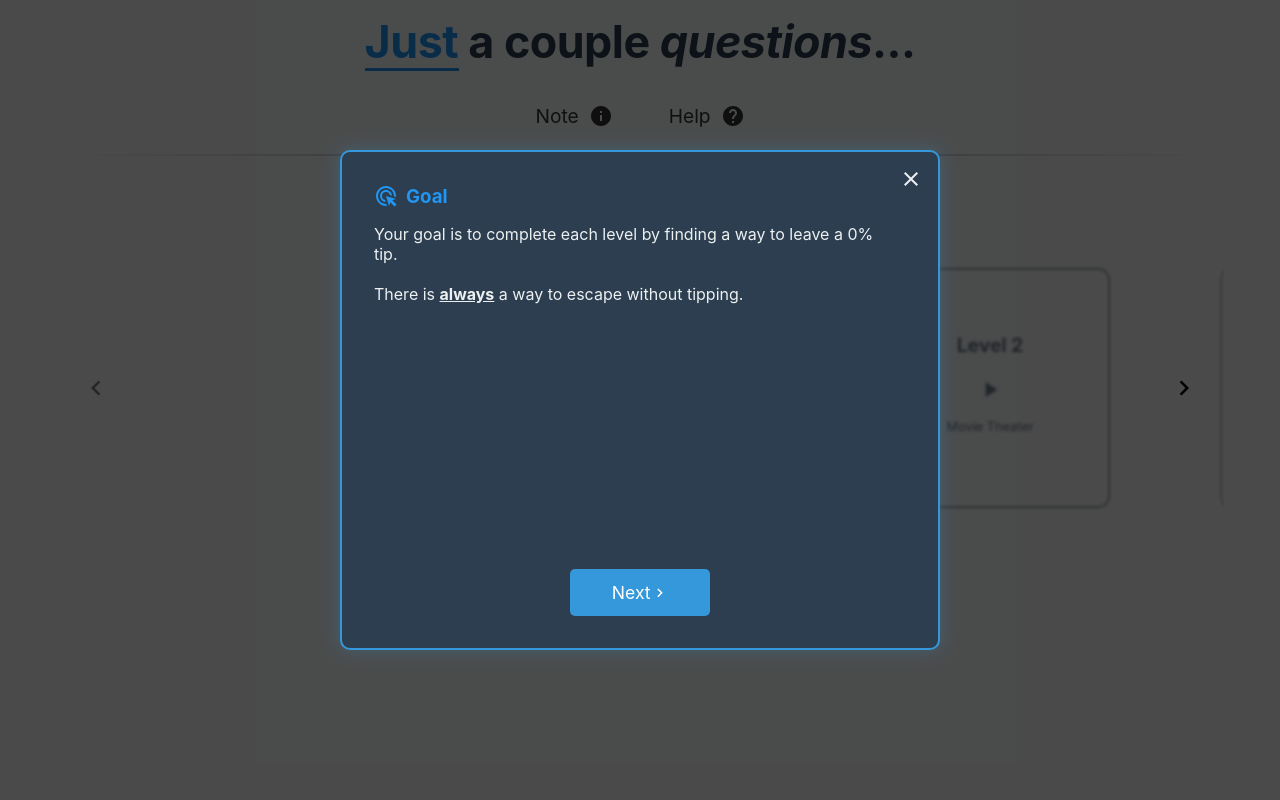
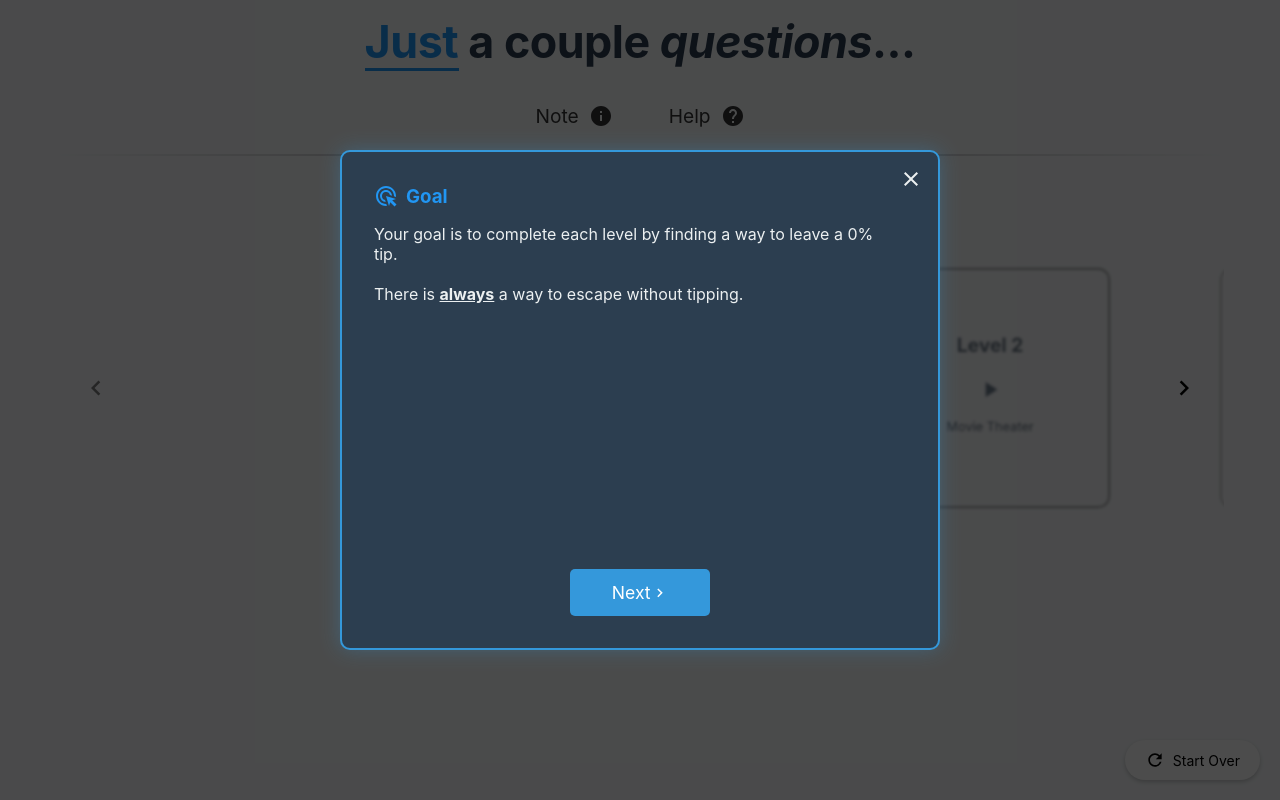
Before and after one commit to lukeharwood11/couple-questions, a React (Create React App) app: page / in a window 1280 px wide. Built offline with nearby package versions, Linux system fonts and the light colour scheme.

Commit message:
Add start over button

```diff
--- a/src/pages/HomePage/HomePage.css
+++ b/src/pages/HomePage/HomePage.css
@@ -235,3 +235,25 @@
 .level-card.next-level:hover {
   box-shadow: 0 0 40px rgba(52, 152, 219, 0.8);
 }
+
+.start-over-button {
+    position: fixed;
+    bottom: 20px;
+    right: 20px;
+    background-color: white;
+    color: black;
+    border: none;
+    padding: 10px 20px;
+    border-radius: 20px;
+    cursor: pointer;
+    display: flex;
+    align-items: center;
+    gap: 8px;
+    font-size: 14px;
+    box-shadow: 0 2px 4px rgba(0, 0, 0, 0.2);
+    z-index: 100;
+}
+
+.start-over-button:hover {
+    background-color: var(--error-color-dark);
+}
--- a/src/pages/HomePage/HomePage.tsx
+++ b/src/pages/HomePage/HomePage.tsx
@@ -1,22 +1,24 @@
 import React, { useState, useEffect } from 'react';
 import { useNavigate } from 'react-router-dom';
 import { motion } from 'framer-motion';
-import { MdHelp, MdInfo } from 'react-icons/md';
+import { MdHelp, MdInfo, MdRefresh } from 'react-icons/md';
 import './HomePage.css';
 import levelData from '../meta/levels.json';
 import WelcomePopup from '../../components/WelcomePopup/WelcomePopup';
 import LevelCarousel from '../../components/LevelCarousel/LevelCarousel';
 import ThankYouPopup from '../../components/ThankYouPopup/ThankYouPopup';
+import CustomTextModal from '../../components/CustomTextModal/CustomTextModal';
 
 const HomePage: React.FC = () => {
     const navigate = useNavigate();
     const [showWelcomePopup, setShowWelcomePopup] = useState(false);
     const [showThanksPopup, setShowThanksPopup] = useState(false);
+    const [showStartOverModal, setShowStartOverModal] = useState(false);
 
     const { levels } = levelData;
 
     useEffect(() => {
-        const hasCompletedLevelOne = localStorage.getItem('level1Tip') === '0';
+        const hasCompletedLevelOne = localStorage.getItem('helpVisited') === 'true';
         if (!hasCompletedLevelOne) {
             setShowWelcomePopup(true);
         }
@@ -24,6 +26,7 @@ const HomePage: React.FC = () => {
 
     const closePopup = () => {
         setShowWelcomePopup(false);
+        localStorage.setItem('helpVisited', 'true');
     };
 
     const getLevelStatus = (level: number) => {
@@ -131,6 +134,11 @@ const HomePage: React.FC = () => {
         },
     };
 
+    const handleStartOver = () => {
+        localStorage.clear();
+        window.location.reload();
+    };
+
     return (
         <div className="home-container">
             <motion.div className="home-content" variants={containerVariants} initial="hidden" animate="visible">
@@ -161,8 +169,26 @@ const HomePage: React.FC = () => {
                 </motion.div>
             </motion.div>
 
+            <motion.button
+                className="start-over-button"
+                onClick={() => setShowStartOverModal(true)}
+                whileHover={{ scale: 1.1 }}
+                whileTap={{ scale: 0.95 }}
+            >
+                <MdRefresh size={20} /> Start Over
+            </motion.button>
+
             <WelcomePopup isOpen={showWelcomePopup} onClose={closePopup} />
             <ThankYouPopup isOpen={showThanksPopup} onClose={() => setShowThanksPopup(false)} />
+            <CustomTextModal
+                isOpen={showStartOverModal}
+                onClose={() => setShowStartOverModal(false)}
+                text="Are you sure you want to start over? This will reset all your progress."
+                button1Text="I'm sure!"
+                button2Text="Cancel"
+                button1OnClick={handleStartOver}
+                button2OnClick={() => setShowStartOverModal(false)}
+            />
         </div>
     );
 };
```
